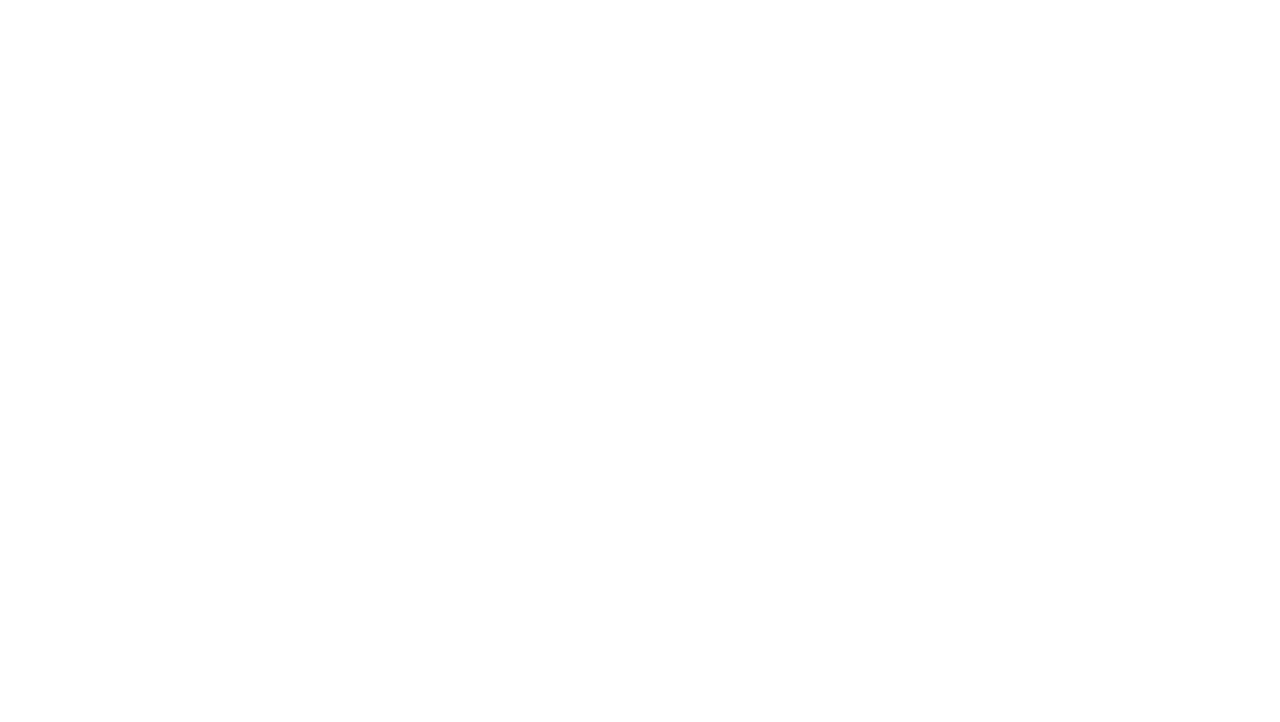
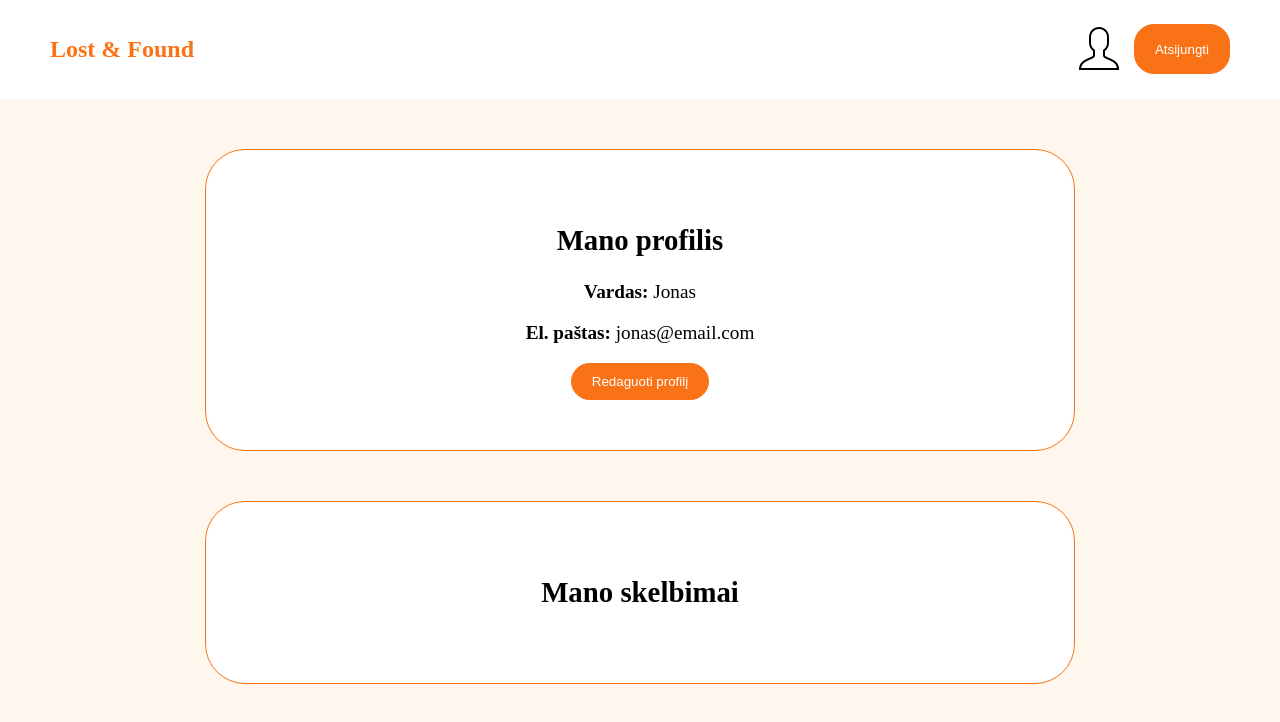
Before and after one commit to Laimonas-Vasiliauskas/Lost-And-Found, a plain HTML site: page profile.html in a window 1280 px wide. Drawn offline with Linux system fonts and the light colour scheme.

Commit message:
Profile Update

```diff
--- a/css/style.css
+++ b/css/style.css
@@ -247,3 +247,24 @@
     border-radius: 40px;
     width: 60%;
 }
+.profile {
+    background-color: white;
+    font-size: larger;
+    text-align: center;
+    margin: 50px auto;
+    padding: 50px;
+    border: #f97316 solid 1px;
+    border-radius: 40px;
+    width: 60%;
+}
+.profile-ads {
+    background-color: white;
+    font-size: larger;
+    text-align: center;
+    margin: 50px auto;
+    padding: 50px;
+    border: #f97316 solid 1px;
+    border-radius: 40px;
+    width: 60%;
+
+}
--- a/profile.html
+++ b/profile.html
@@ -0,0 +1,44 @@
+<!DOCTYPE html>
+<html lang="lt">
+<head>
+  <meta charset="UTF-8">
+  <title>Profilis</title>
+  <link rel="stylesheet" href="css/style.css">
+</head>
+<body>
+
+<header>
+  <nav>
+    <div class="nav-left">
+      <h1 class="logo">Lost & Found</h1>
+    </div>
+    <div class="nav-right">
+        <img src="assets/icons/icons8-customer-50.png" alt="Profilis">
+        <button class="btn" id="logout-btn">Atsijungti</button>
+    </div>
+  </nav>
+</header>
+
+<main>
+  <section class="profile">
+    <h1>Mano profilis</h1>
+
+    <div class="profile-info">
+      <p><strong>Vardas:</strong> <span id="user-name">Jonas</span></p>
+      <p><strong>El. paštas:</strong> <span id="user-email">jonas@email.com</span></p>
+      <button class="btn" id="edit-profile-btn">Redaguoti profilį</button>
+    </div>
+  </section>
+
+  <section class="profile-ads">
+    <h1>Mano skelbimai</h1>
+
+
+  </section>
+</main>
+
+<script src="js/profile.js"></script>
+<script src="js/main.js"></script>
+
+</body>
+</html>
```
Also changed, not shown: assets/icons/icons8-customer-50.png (added).
